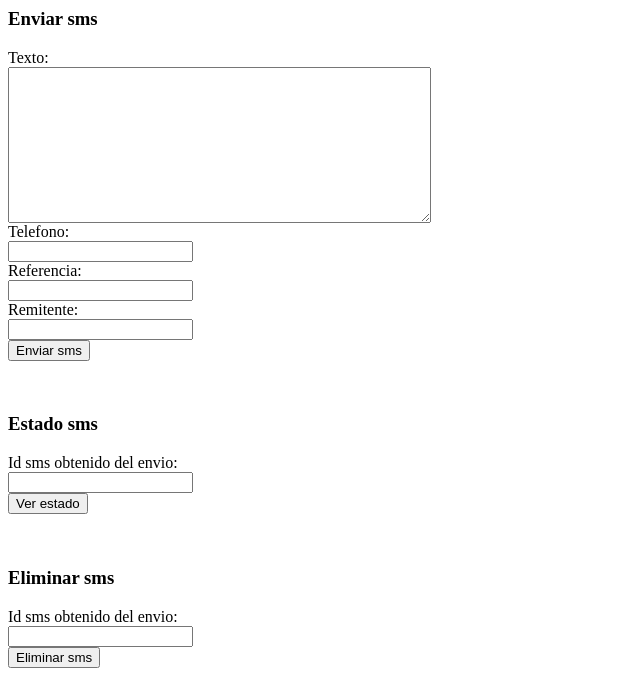
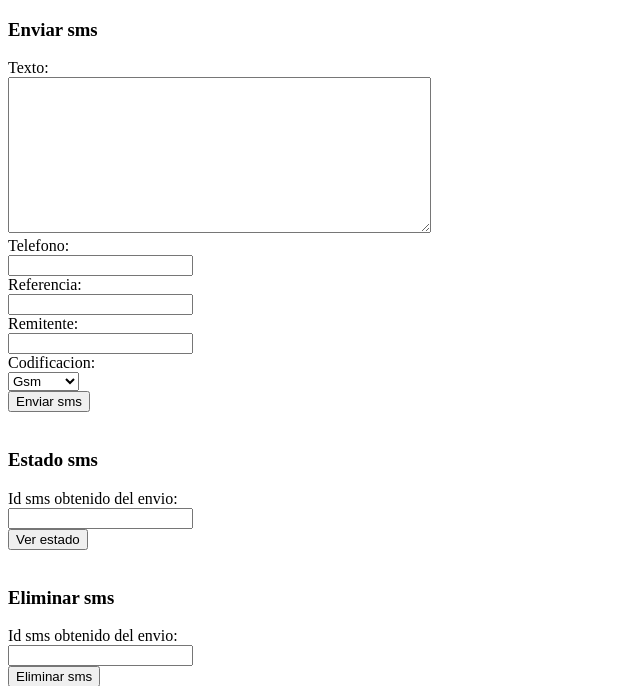
Before and after one commit to smsup/smsuplib_php, a PHP site: page / in a window 1280 px wide. Shown: the top 686 px of the page, without its empty margins (0-640 px from the left). Run offline with PHP 8.4, Linux system fonts and the light colour scheme.

Commit message:
Añadida opcion de indicar la codificacion del sms, para poder enviar mensajes unicode.

```diff
--- a/index.php
+++ b/index.php
@@ -2,22 +2,23 @@
 
 require 'src/smsup/smsuplib.php';
 
-$s = new smsup\smsuplib('TU_ID_USUARIO','TU_CLAVE_SECRETA');
+$s = new smsup\smsuplib('TU_ID_USUARIO', 'TU_CLAVE_SECRETA');
 $resul = '';
-if ($_SERVER['REQUEST_METHOD'] == 'POST'){
-	if($_POST['ord']=='envio'){
+if ($_SERVER['REQUEST_METHOD'] == 'POST') {
+    if ($_POST['ord']=='envio') {
         $texto = $_POST['texto'];
         $numeros = array($_POST['tel']);
         $referencia = $_POST['ref'];
         $remitente = (array_key_exists('remit', $_POST))?$_POST['remit']:'';
-		$resul = json_encode($s->NuevoSMS($texto,$numeros,'', $referencia, $remitente), JSON_PRETTY_PRINT);
-	}else if($_POST['ord']=='eliminar'){
+        $codificacion = $_POST['cod'];
+        $resul = json_encode($s->NuevoSMS($texto, $numeros, '', $referencia, $remitente, $codificacion), JSON_PRETTY_PRINT);
+    } elseif ($_POST['ord']=='eliminar') {
         $resul = json_encode($s->EliminarSMS($_POST['id']), JSON_PRETTY_PRINT);
-	}else if($_POST['ord']=='estado'){
+    } elseif ($_POST['ord']=='estado') {
         $resul = json_encode($s->EstadoSMS($_POST['id']), JSON_PRETTY_PRINT);
-	}else if($_POST['ord']=='creditos'){
+    } elseif ($_POST['ord']=='creditos') {
         $resul = json_encode($s->CreditosDisponibles(), JSON_PRETTY_PRINT);
-	}else if($_POST['ord']=='resultado'){
+    } elseif ($_POST['ord']=='resultado') {
         $resul = json_encode($s->ResultadoPeticion($_POST['ref']), JSON_PRETTY_PRINT);
     }
 
@@ -26,6 +27,12 @@ if ($_SERVER['REQUEST_METHOD'] == 'POST'){
 
 ?>
 
+
+<!DOCTYPE html>
+<html lang="es">
+    <head>
+    </head>
+    <body>
         <form method="POST">
             <h3>Enviar sms</h3>
             <input type="hidden" name="ord" value="envio" />
@@ -37,6 +44,12 @@ if ($_SERVER['REQUEST_METHOD'] == 'POST'){
             <input type="text" name="ref" />
             <br>Remitente:<br>
             <input type="text" name="remit" />
+            <br>Codificacion:<br>
+            <select name="cod">
+                <option value="<?php echo smsup\smsuplib::GSM ?>">Gsm</option>
+                <option value="<?php echo smsup\smsuplib::UNICODE ?>">Unicode</option>
+                <option value="<?php echo smsup\smsuplib::AUTO ?>">Auto</option>
+            </select>
             <br>
             <input type="submit" value="Enviar sms" />
         </form>
@@ -73,3 +86,5 @@ if ($_SERVER['REQUEST_METHOD'] == 'POST'){
             <input type="hidden" name="ord" value="creditos" />
             <input type="submit" value="Ver creditos" />
         </form>
+    </body>
+</html>
--- a/src/smsup/smsuplib.php
+++ b/src/smsup/smsuplib.php
@@ -2,7 +2,11 @@
 
 namespace smsup;
 
-class smsuplib {
+class smsuplib
+{
+    const GSM = 'gsm';
+    const UNICODE = 'uni';
+    const AUTO = 'aut';
 
     const HOST = 'https://www.smsup.es';
     const URL_SMS = '/api/sms/';
@@ -12,37 +16,47 @@ class smsuplib {
     protected $usuario = '';
     protected $clave = '';
 
-	public function __construct ($usuario,$clave){
+    public function __construct($usuario, $clave)
+    {
         $this->usuario = $usuario;
         $this->clave = $clave;
     }
 
-	public function NuevoSMS($texto, Array $numeros, $fechaenvio=null, $referencia='', $remitente=''){
+    public function NuevoSMS($texto, array $numeros, $fechaenvio = null, $referencia = '', $remitente = '', $codificacion = null)
+    {
         $fechac = (($fechaenvio===null || !is_object($fechaenvio))?'NOW':$fechaenvio->format('c'));
-		$post = json_encode(array('texto'=>$texto, 'fecha' => $fechac,
-			'telefonos' => $numeros, 'referencia'=>$referencia, 'remitente'=> $remitente));
+        $post = ['texto'=>$texto, 'fecha' => $fechac,
+            'telefonos' => $numeros, 'referencia'=>$referencia, 'remitente'=> $remitente];
+        if ($codificacion!=null && in_array($codificacion, [self::GSM, self::UNICODE, self::AUTO])) {
+            $post['codificacion'] = $codificacion;
+        }
+        $post = json_encode($post);
         $cabeceras = $this->generarCabeceras('POST', self::URL_SMS, $post);
         return $this->enviar(self::URL_SMS, 'POST', $cabeceras, $post);
     }
 
-	public function EliminarSMS($idsms){
+    public function EliminarSMS($idsms)
+    {
         $url = self::URL_SMS.$idsms.'/';
         $cabeceras = $this->generarCabeceras('DELETE', $url);
         return $this->enviar($url, 'DELETE', $cabeceras);
     }
 
-	public function EstadoSMS($idsms){
+    public function EstadoSMS($idsms)
+    {
         $url = self::URL_SMS.$idsms.'/';
         $cabeceras = $this->generarCabeceras('GET', $url);
         return $this->enviar($url, 'GET', $cabeceras);
     }
 
-	public function CreditosDisponibles(){
+    public function CreditosDisponibles()
+    {
         $cabeceras = $this->generarCabeceras('GET', self::URL_CREDITOS);
         return $this->enviar(self::URL_CREDITOS, 'GET', $cabeceras);
     }
 
-	public function ResultadoPeticion($referencia){
+    public function ResultadoPeticion($referencia)
+    {
         $url = self::URL_ENVIO.$referencia.'/';
         $cabeceras = $this->generarCabeceras('GET', $url);
         return $this->enviar($url, 'GET', $cabeceras);
@@ -50,7 +64,8 @@ class smsuplib {
 
 
 
-	protected function generarCabeceras($verbo, $url, $post=''){
+    protected function generarCabeceras($verbo, $url, $post = '')
+    {
         $cabeceras = array();
         $smsdate = date('c');
         $cabeceras[] = 'Sms-Date: '.$smsdate;
@@ -60,17 +75,18 @@ class smsuplib {
         return $cabeceras;
     }
 
-	protected function enviar($url, $method, $cabeceras, $body = null){
+    protected function enviar($url, $method, $cabeceras, $body = null)
+    {
         $url = self::HOST.$url;
         $ch = curl_init($url);
         curl_setopt($ch, CURLOPT_RETURNTRANSFER, true);
-		if($method == "POST") {
+        if ($method == "POST") {
             curl_setopt($ch, CURLOPT_POST, true);
-		}else if($method=='DELETE'){
+        } elseif ($method=='DELETE') {
             curl_setopt($ch, CURLOPT_CUSTOMREQUEST, "DELETE");
         }
         curl_setopt($ch, CURLOPT_HTTPHEADER, array_values($cabeceras));
-		if($body !== null) {
+        if ($body !== null) {
             curl_setopt($ch, CURLOPT_POSTFIELDS, $body);
         }
         curl_setopt($ch, CURLOPT_SSL_VERIFYPEER, false);
@@ -82,7 +98,7 @@ class smsuplib {
         }
         curl_close($ch);
         if ($data) {
-			$result = json_decode($data,true);
+            $result = json_decode($data, true);
             if ($result !== false) {
                 return array('httpcode'=>$statusCode, 'resultado' => $result);
             }
```
Lines whose indentation alone changed are shown as unchanged.
